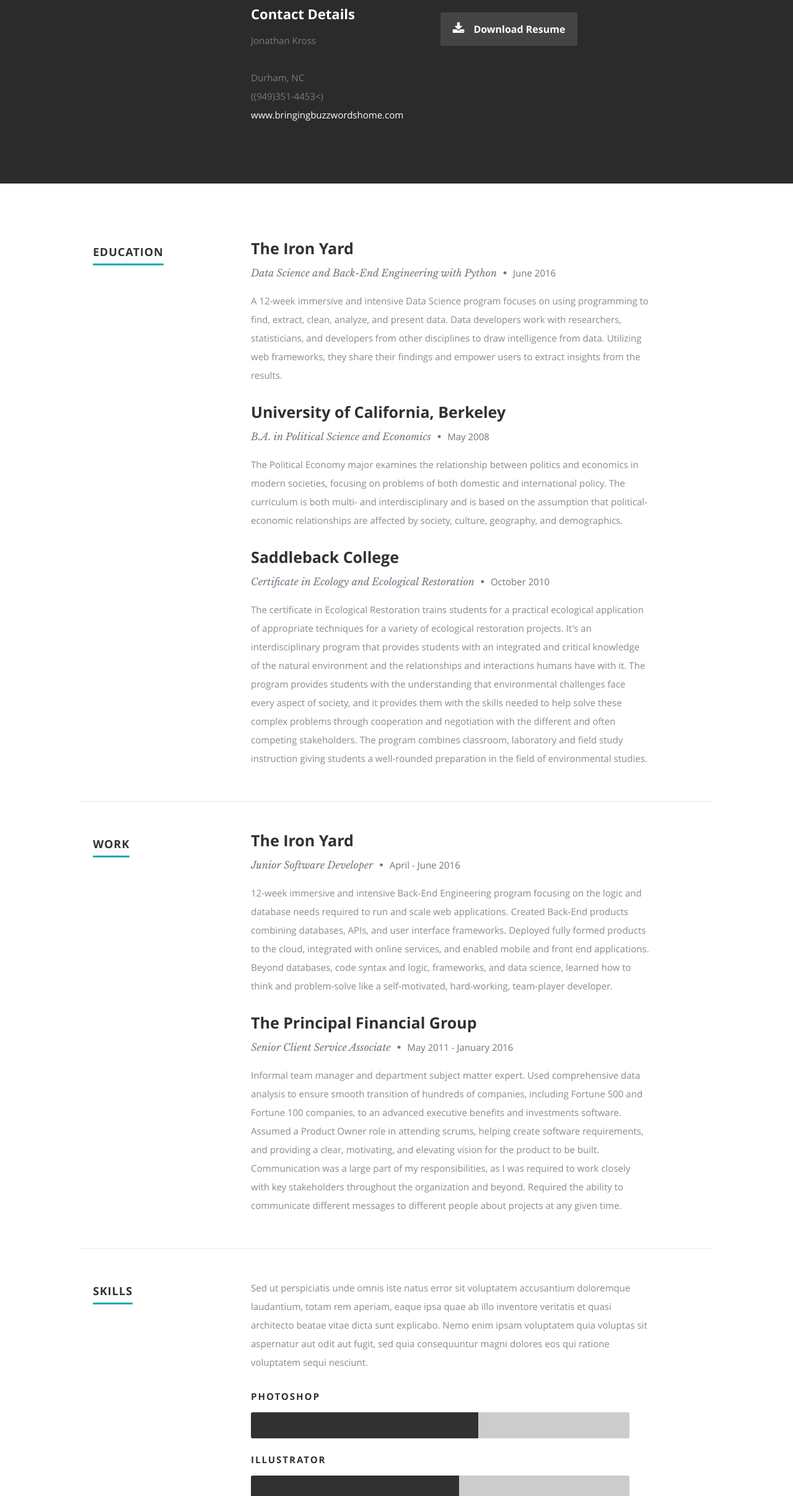
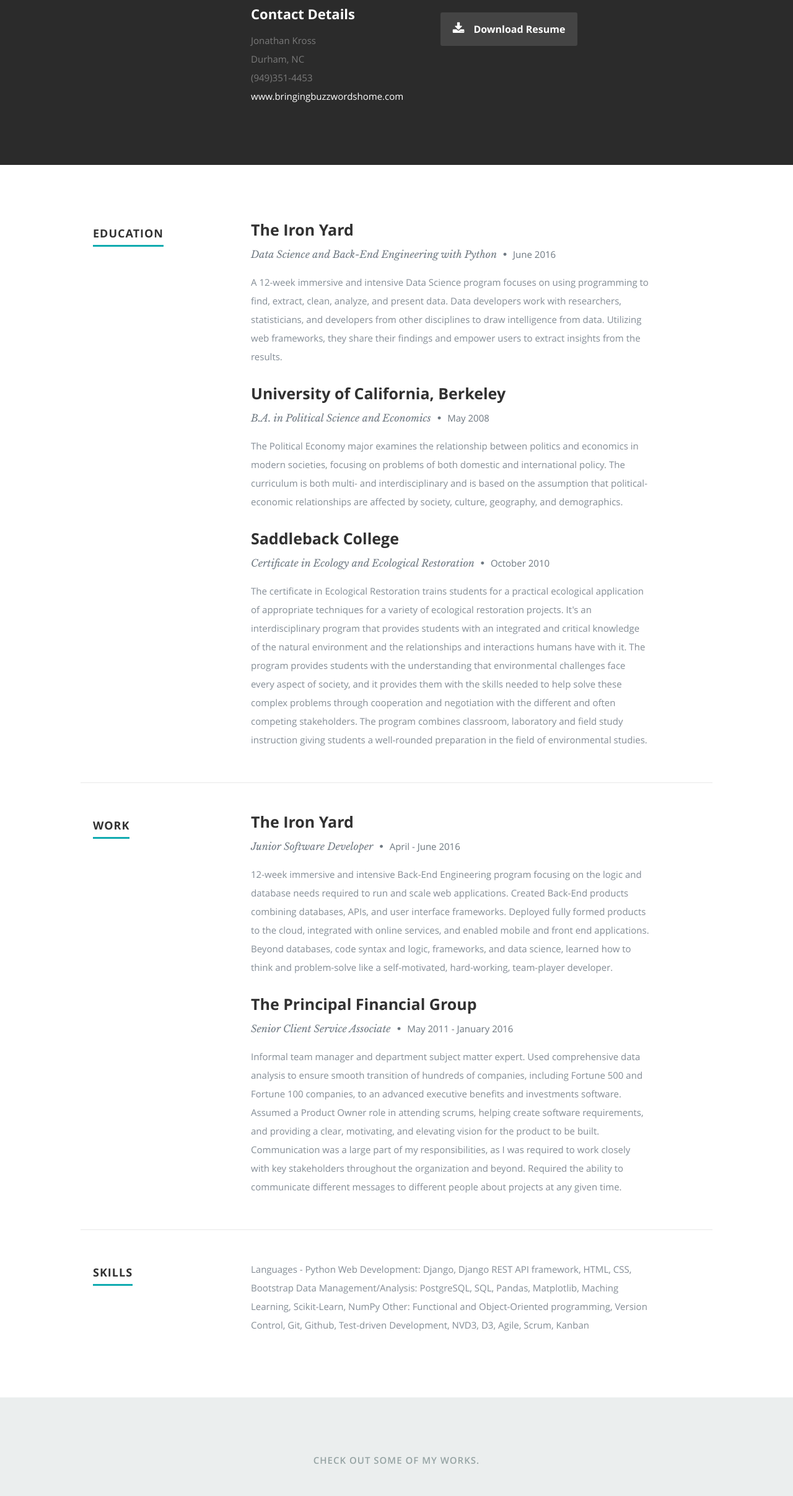
Before and after one commit to JonathanKross/JonathanKross.github.io, a plain HTML site: page index.html in a window 1280 px wide. Shown: the part 1110-3523 px from the top of the page at 62% size. Drawn offline with nearby package versions, Linux system fonts and the light colour scheme.

Commit message:
Skills Update

```diff
--- a/index.html
+++ b/index.html
@@ -114,16 +114,16 @@
                   <h2>Contact Details</h2>
                   <p class="address">
 						    <span>Jonathan Kross</span><br>
-						    <span><br>Durham, NC</span><br>
-						    <span>((949)351-4453<)</span><br>
-                <span><a href="www.bringingbuzzwordshome.com">www.bringingbuzzwordshome.com</a></span>
+						    <span>Durham, NC</span><br>
+						    <span>(949)351-4453</span><br>
+                <span><a href="http://www.bringingbuzzwordshome.com/">www.bringingbuzzwordshome.com</a></span>
 					   </p>
 
                </div>
 
                <div class="columns download">
                   <p>
-                     <a href="images/Jonathan_Kross_Resume.pdf" class="button"><i class="fa fa-download"></i>Download Resume</a>
+                     <a href="/images/Jonathan_Kross_Resume.pdf" class="button"><i class="fa fa-download"></i>Download Resume</a>
                   </p>
                </div>
 
@@ -293,13 +293,14 @@
 
          <div class="nine columns main-col">
 
-            <p>Sed ut perspiciatis unde omnis iste natus error sit voluptatem accusantium doloremque laudantium, totam rem aperiam,
-            eaque ipsa quae ab illo inventore veritatis et quasi architecto beatae vitae dicta sunt explicabo. Nemo enim ipsam
-            voluptatem quia voluptas sit aspernatur aut odit aut fugit, sed quia consequuntur magni dolores eos qui ratione
-            voluptatem sequi nesciunt.
+            <p>
+              Languages - Python
+              Web Development: Django, Django REST API framework, HTML, CSS, Bootstrap
+              Data Management/Analysis: PostgreSQL, SQL, Pandas, Matplotlib, Maching Learning, Scikit-Learn, NumPy
+              Other: Functional and Object-Oriented programming, Version Control, Git, Github, Test-driven Development, NVD3, D3, Agile, Scrum, Kanban
             </p>
 
-				<div class="bars">
+				<!-- <div class="bars">
 
 				   <ul class="skills">
 					   <li><span class="bar-expand photoshop"></span><em>Photoshop</em></li>
@@ -309,7 +310,7 @@
 						<li><span class="bar-expand html5"></span><em>HTML5</em></li>
                   <li><span class="bar-expand jquery"></span><em>jQuery</em></li>
 					</ul>
-
+ -->
 				</div><!-- end skill-bars -->
 
 			</div> <!-- main-col end -->
```
